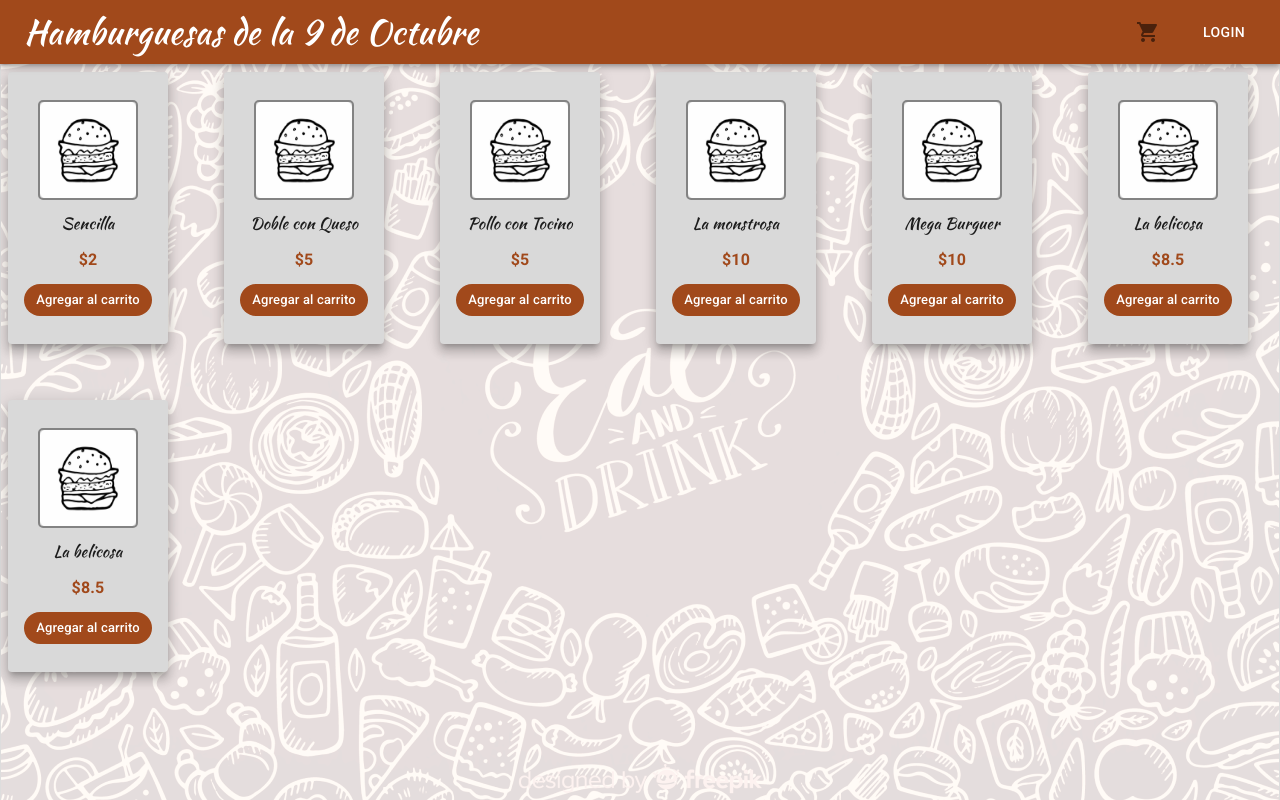
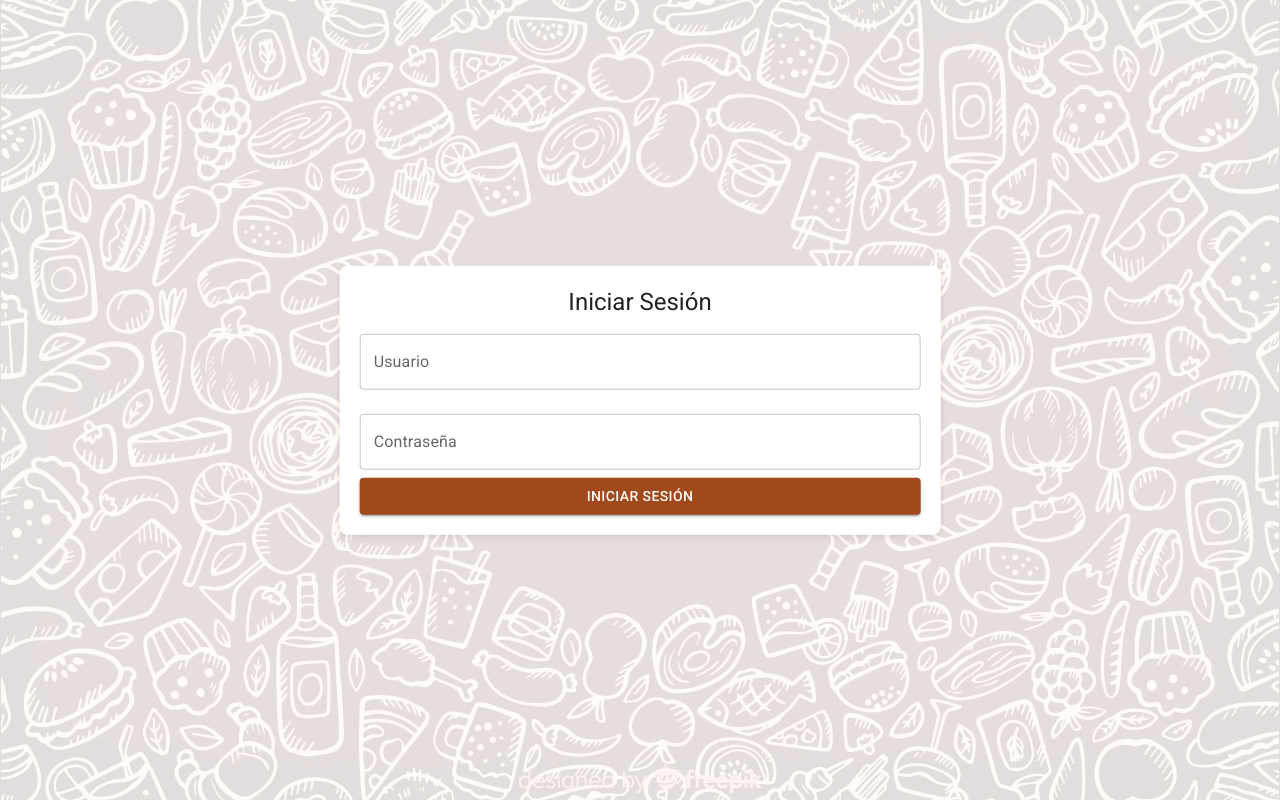
Before and after one commit to henqchav/LP-Ecommerce, a React (Vite) app in the folder frontend/: page /login in a window 1280 px wide. Before the commit this address led to /catalogo. Built offline with nearby package versions, Linux system fonts and the light colour scheme.

Commit message:
Login y tab de pedidos - falta conexion a base

```diff
--- a/frontend/package.json
+++ b/frontend/package.json
@@ -14,8 +14,10 @@
     "@emotion/styled": "^11.11.0",
     "@fontsource/roboto": "^5.0.8",
     "@formkit/auto-animate": "^0.7.0",
+    "@mui/icons-material": "^5.14.6",
     "@mui/material": "^5.14.6",
     "@reduxjs/toolkit": "^1.9.5",
+    "axios": "^1.5.0",
     "notistack": "^3.0.1",
     "react": "^18.2.0",
     "react-dom": "^18.2.0",
--- a/frontend/src/components/AppRouter.jsx
+++ b/frontend/src/components/AppRouter.jsx
@@ -3,6 +3,7 @@
 // Pages
 import Catalogo from "./Pages/Catalago";
 import Dashboard from "./Pages/Dashboard";
+import Login from "./Pages/Login";
 import AppNavBar from "./AppNavBar";
 import SidePanelLayout from "./Navigation/SidePanelLayout"
 
@@ -31,6 +32,16 @@
         <Route path="/dashboard" element={<Dashboard />} />
       </Route>
 
+      <Route
+        element={
+          <div>
+            <Login />
+          </div>
+        }
+      >
+        <Route path="/login" element={<Login />} />
+      </Route>
+
 
       <Route path="*" element={<Navigate to="/catalogo" replace />} />
     </Routes>
--- a/frontend/src/components/OrdersTabPanel.jsx
+++ b/frontend/src/components/OrdersTabPanel.jsx
@@ -1,7 +1,11 @@
 import * as React from 'react';
-import { Box, Typography } from '@mui/material';
+import { Box, Typography, Table, TableBody, TableCell, TableContainer, TableHead, TableRow, IconButton } from '@mui/material';
+import { Check, Clear } from '@mui/icons-material';
+import useOrders from '../utils/hooks/useOrders'; // Importa el hook personalizado
 
 const OrdersTabPanel = ({ value, index }) => {
+  const orders = useOrders(); // Utiliza el hook personalizado para obtener las órdenes
+
   return (
     <div
       role="tabpanel"
@@ -12,6 +16,37 @@
       {value === index && (
         <Box sx={{ p: 3 }}>
           <Typography>Contenido de Ordenes</Typography>
+          <TableContainer>
+            <Table>
+              <TableHead>
+                <TableRow>
+                  <TableCell>Producto ID</TableCell>
+                  <TableCell>Cantidad</TableCell>
+                  <TableCell>Nota</TableCell>
+                  <TableCell>Total Pedido</TableCell>
+                  <TableCell>Acciones</TableCell>
+                </TableRow>
+              </TableHead>
+              <TableBody>
+                {orders.map(order => (
+                  <TableRow key={order._id}>
+                    <TableCell>{order.product_id}</TableCell>
+                    <TableCell>{order.quantity}</TableCell>
+                    <TableCell>{order.nota}</TableCell>
+                    <TableCell>{order.total_pedido}</TableCell>
+                    <TableCell>
+                      <IconButton>
+                        <Check />
+                      </IconButton>
+                      <IconButton>
+                        <Clear />
+                      </IconButton>
+                    </TableCell>
+                  </TableRow>
+                ))}
+              </TableBody>
+            </Table>
+          </TableContainer>
         </Box>
       )}
     </div>
--- /dev/null
+++ b/frontend/src/components/Pages/Login.jsx
@@ -0,0 +1,74 @@
+import * as React from 'react';
+import PropTypes from 'prop-types';
+import { Typography, Box, TextField, Button } from '@mui/material';
+
+
+const Login = ({ onLogin }) => {
+  const [username, setUsername] = React.useState('');
+  const [password, setPassword] = React.useState('');
+
+  const handleUsernameChange = (event) => {
+    setUsername(event.target.value);
+  };
+
+  const handlePasswordChange = (event) => {
+    setPassword(event.target.value);
+  };
+
+  const handleLogin = () => {
+    onLogin(username, password);
+  };
+
+  return (
+    <Box
+      sx={{
+        display: 'flex',
+        justifyContent: 'center',
+        alignItems: 'center',
+        height: '100vh', // Ajusta la altura según tus necesidades
+        position: 'relative', // Agrega posición relativa para alinear el cuadro de fondo
+      }}
+    >
+      {/* Cuadro de fondo blanco */}
+      <Box
+        sx={{
+          position: 'absolute',
+          top: '50%',
+          left: '50%',
+          transform: 'translate(-50%, -50%)',
+          width: 'fit-content', // Ajusta el ancho según el contenido
+          padding: '20px', // Añade espacio interno
+          backgroundColor: '#ffffff', // Color de fondo blanco
+          borderRadius: '8px', // Bordes suaves
+          boxShadow: '0 2px 6px rgba(0, 0, 0, 0.1)', // Sombra suave
+        }}
+      >
+
+        {/* Contenido de inicio de sesión */}
+        <Typography variant="h5" align="center">Iniciar Sesión</Typography>
+        <TextField
+          label="Usuario"
+          variant="outlined"
+          fullWidth
+          value={username}
+          onChange={handleUsernameChange}
+          margin="normal"
+        />
+        <TextField
+          label="Contraseña"
+          variant="outlined"
+          fullWidth
+          type="password"
+          value={password}
+          onChange={handlePasswordChange}
+          margin="normal"
+        />
+        <Button variant="contained" color="primary" fullWidth onClick={handleLogin}>
+          Iniciar Sesión
+        </Button>
+      </Box>
+    </Box>
+  );
+};
+
+export default Login;
--- /dev/null
+++ b/frontend/src/services/orderService.js
@@ -0,0 +1,16 @@
+import { axios } from '../utils/requestUtils';
+
+export const getOrders = () => {
+  return axios.get('/orders')
+    .then(response => response.data);
+};
+
+export const createOrder = (orderData) => {
+  return axios.post('/orders', orderData)
+    .then(response => response.data);
+};
+
+export const deleteOrder = (orderId) => {
+  return axios.delete(`/orders/${orderId}`)
+    .then(response => response.status === 204);
+};
--- /dev/null
+++ b/frontend/src/utils/hooks/useOrders.js
@@ -0,0 +1,21 @@
+import { useEffect, useState } from 'react';
+import { getOrders } from '../../services/orderService'; // Importa la función de obtención de órdenes
+
+const useOrders = () => {
+  const [orders, setOrders] = useState([]);
+
+  useEffect(() => {
+    try {
+      (async () => {
+        const fetchedOrders = await getOrders();
+        setOrders(fetchedOrders);
+      })();
+    } catch (error) {
+      console.error('[Órdenes] Error al obtener órdenes:', error);
+    }
+  }, []);
+
+  return orders;
+};
+
+export default useOrders;
```
Also changed, not shown: 1 other file (tests, documents, lock files or other folders).
